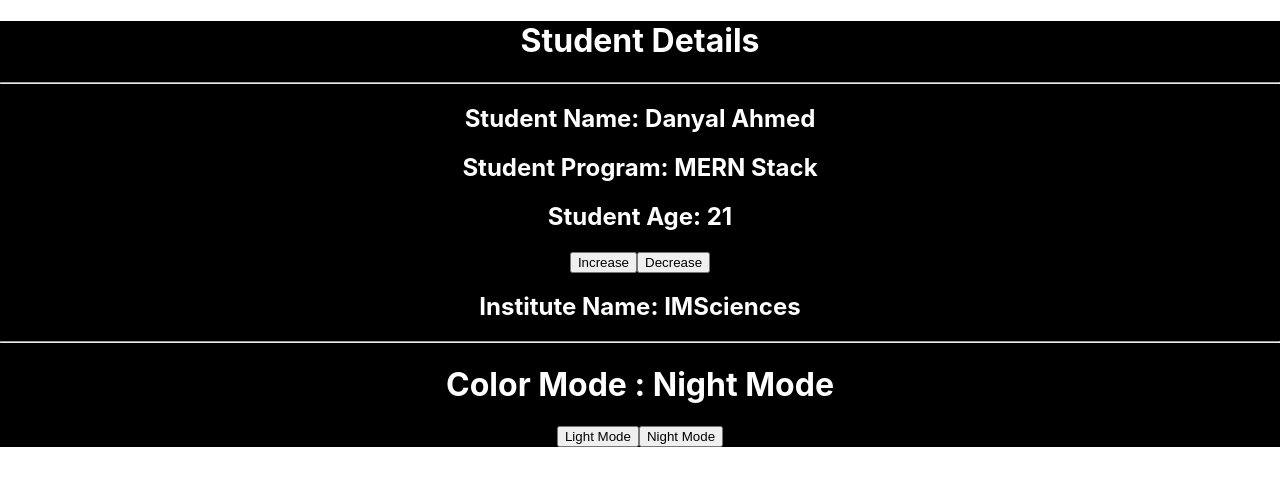
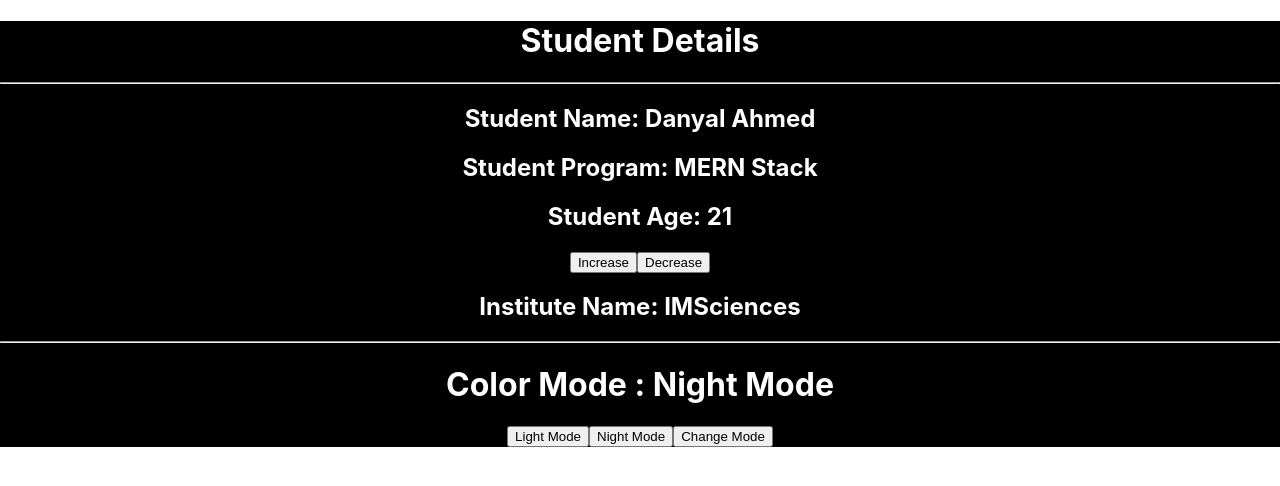
Before and after one commit to DeeKoders/react-application, a React (Create React App) app: page / in a window 1280 px wide. Shown: the top 486 px of the page. Built offline with nearby package versions, Linux system fonts and the light colour scheme.

Commit message:
Added Single Button to Toggle Day/Night Mode

```diff
--- a/src/studentInfo.js
+++ b/src/studentInfo.js
@@ -25,6 +25,7 @@ function StudentInfo(props){
                 <h1>Color Mode : {modeTime ? 'Light Mode': 'Night Mode'}</h1>
                 <button onClick={()=> setModeTime(true)}>Light Mode</button>
                 <button onClick={()=> setModeTime(false)}>Night Mode</button>
+                <button onClick={()=> setModeTime(!modeTime)}>Change Mode</button>
 
             </center>
         </div>
```
